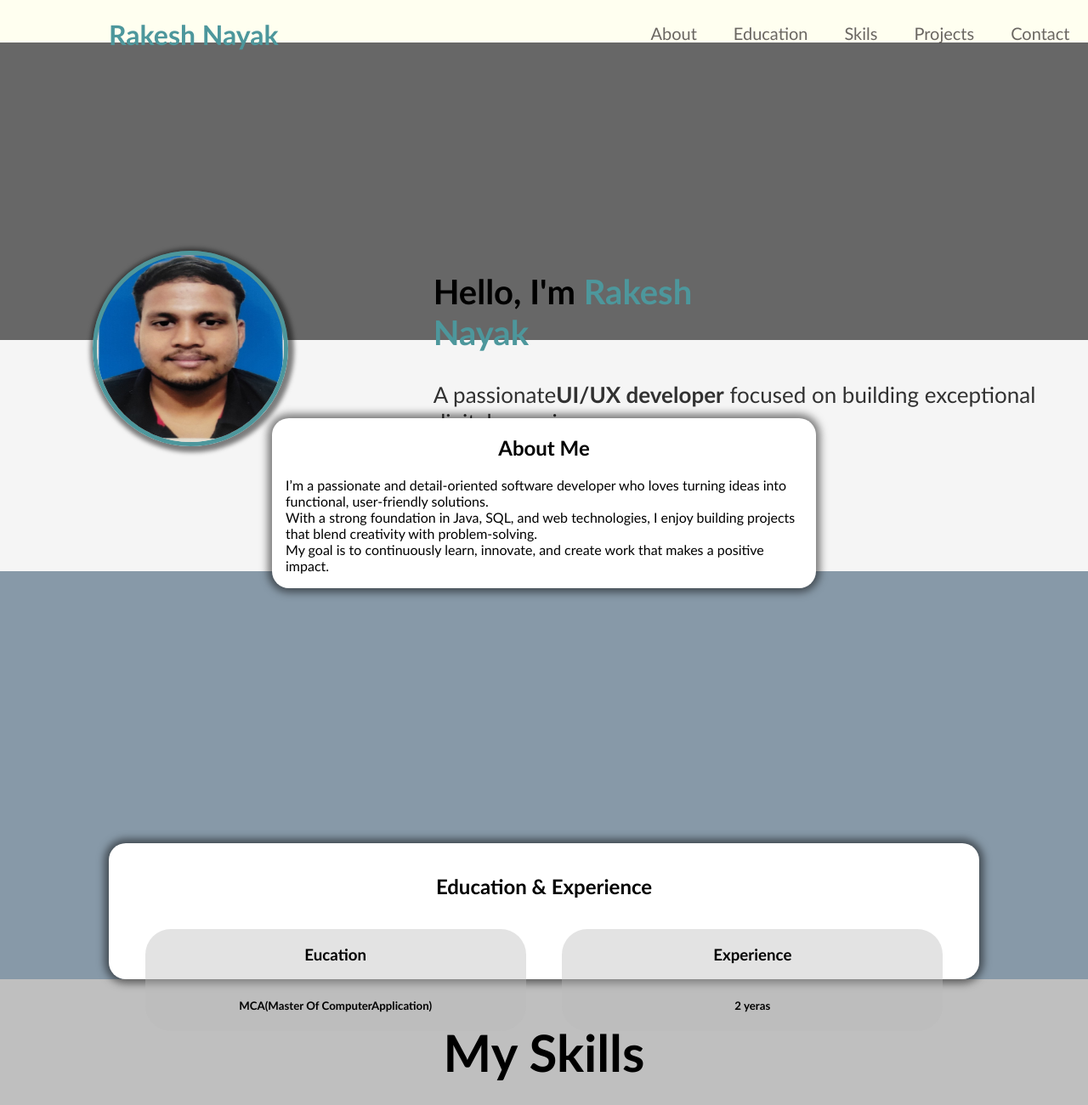
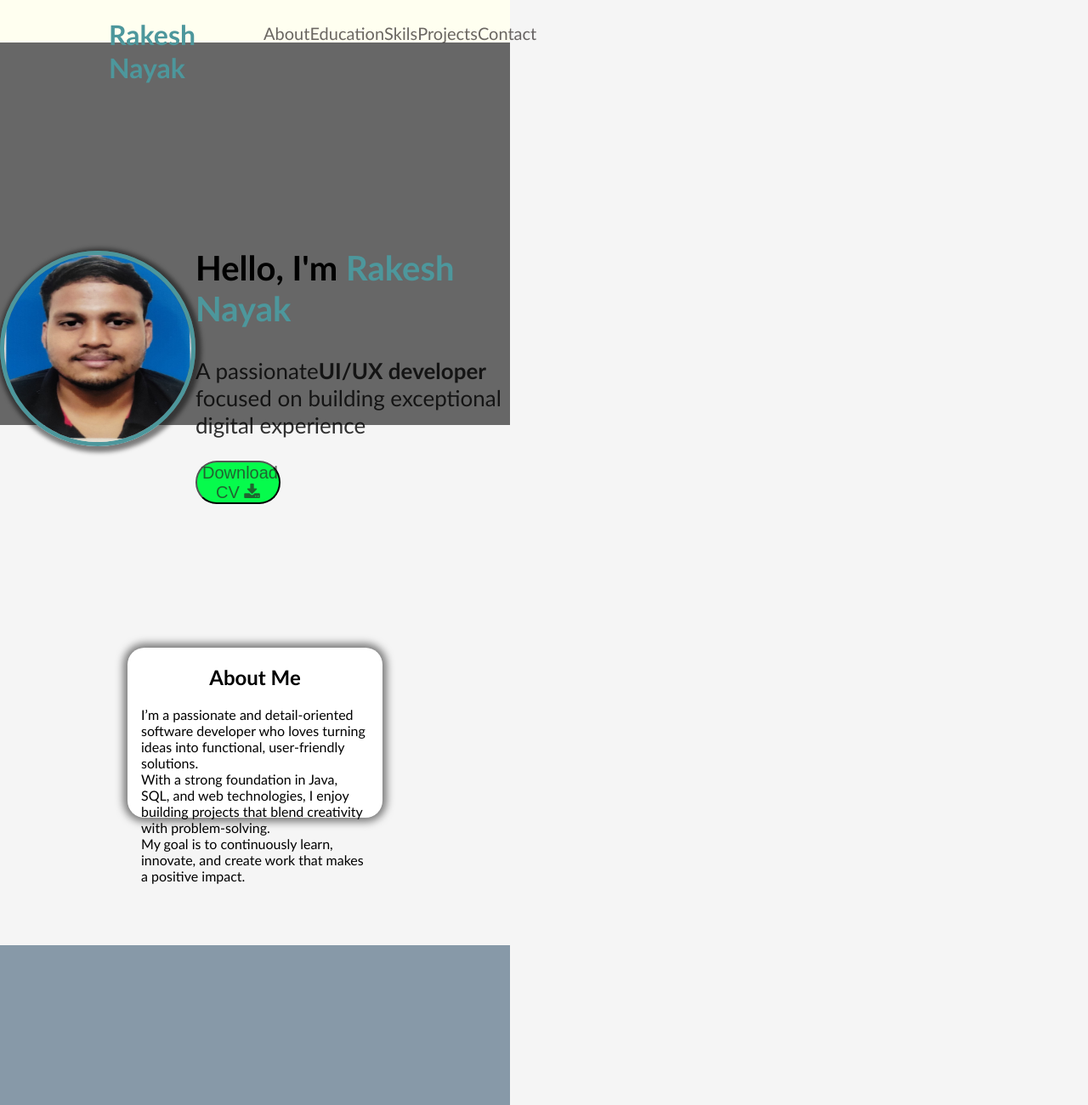
Before and after one commit to n-rakesh23/port-folio1, a plain HTML site: page index.html in a window 1280 px wide. Shown: the top 1300 px of the page at 85% size. Drawn offline with Linux system fonts and the light colour scheme.

Commit message:
Update style.css

```diff
--- a/style.css
+++ b/style.css
@@ -10,7 +10,7 @@ body{
 header{
 
     display: flex;
-    width: 100vw;
+    width: 600px;
     height: 50px;
     position: fixed;
     background-color: ivory;
@@ -45,7 +45,7 @@ header  #links{
 #footer {
     padding-top: 2px;
     padding-bottom: 2px;
-    width: 100vw;
+    width: 500px;
     position: static;
     background-color:grey;
     color: rgba(240,240,240,0.5);
@@ -56,8 +56,8 @@ header  #links{
 }
 /*profile section*/
 .profile{
-    width:100vw;
-    height: 50vh;
+    width:600px;
+    height: 500px;
     background-color: rgb(103, 103, 103);
 
 }
@@ -122,8 +122,8 @@ button a{
 
 /*about section*/
 #about1{
-    width: 100vw;
-    height: 20vh;
+    width: 600px;
+    height: 500px;
     display: flex;
     justify-content: center;
     align-items: center;
@@ -131,7 +131,7 @@ button a{
 
 }
 #about{
-        width: 50vw;
+        width: 300px;
         height: 200px;
         background-color: white;
         border-radius: 20px;
@@ -152,16 +152,16 @@ button a{
 #education{
         display: flex;
         justify-content: center;
-        width: 100vw;
-        height: 20vh;
+        width: 600px;
+        height: 400px;
         padding-top:20rem ;
         background-color: rgb(135, 153, 168);
 
 }
 #educationdiv{
 
-    width: 80vw;
-    height: 20vh;
+    width: 400px;
+    height: 200px;
     background-color: white;
     border-radius: 20px;
     box-shadow: 0 0 10px 5px rgba(0, 0, 0, 0.5);
@@ -183,8 +183,8 @@ button a{
 #education #bottompart #left{
      display: flex;
      flex-direction: column;
-     width: 35vw;
-     height:15vh;
+     width:120px;
+     height:100px;
     align-items: center;
     justify-content: space-evenly;
     border-radius: 30px;
@@ -193,8 +193,8 @@ button a{
 #education #bottompart #right{
      display: flex;
      flex-direction: column;
-      width: 35vw;
-     height:15vh;
+      width: 120px;
+     height:100px;
     align-items: center;
     justify-content: space-between;
     border-radius: 30px;
@@ -204,8 +204,8 @@ button a{
 /*skills*/
 #skills{
     display: flex;
-    width: 100vw;
-    height: 20vh;
+    width: 600px;
+    height: 500px;
     background-color: rgb(191, 191, 191);
 }
 #skillsdiv{
@@ -436,8 +436,8 @@ a{
 
 /*contacts*/
 #contact{
-    width: 100vw;
-    height: 70vh;
+    width: 600px;
+    height: 500px;
     display: flex;
     flex-direction: column;
     align-items: center;
@@ -445,7 +445,7 @@ a{
 
 }
 #contacts{
-    width:600px;
+    width:300px;
     height:200px;
     border-radius: 20px;
     box-shadow: 0 0 15px 10px rgba(0, 0, 0, 0.5);
```
